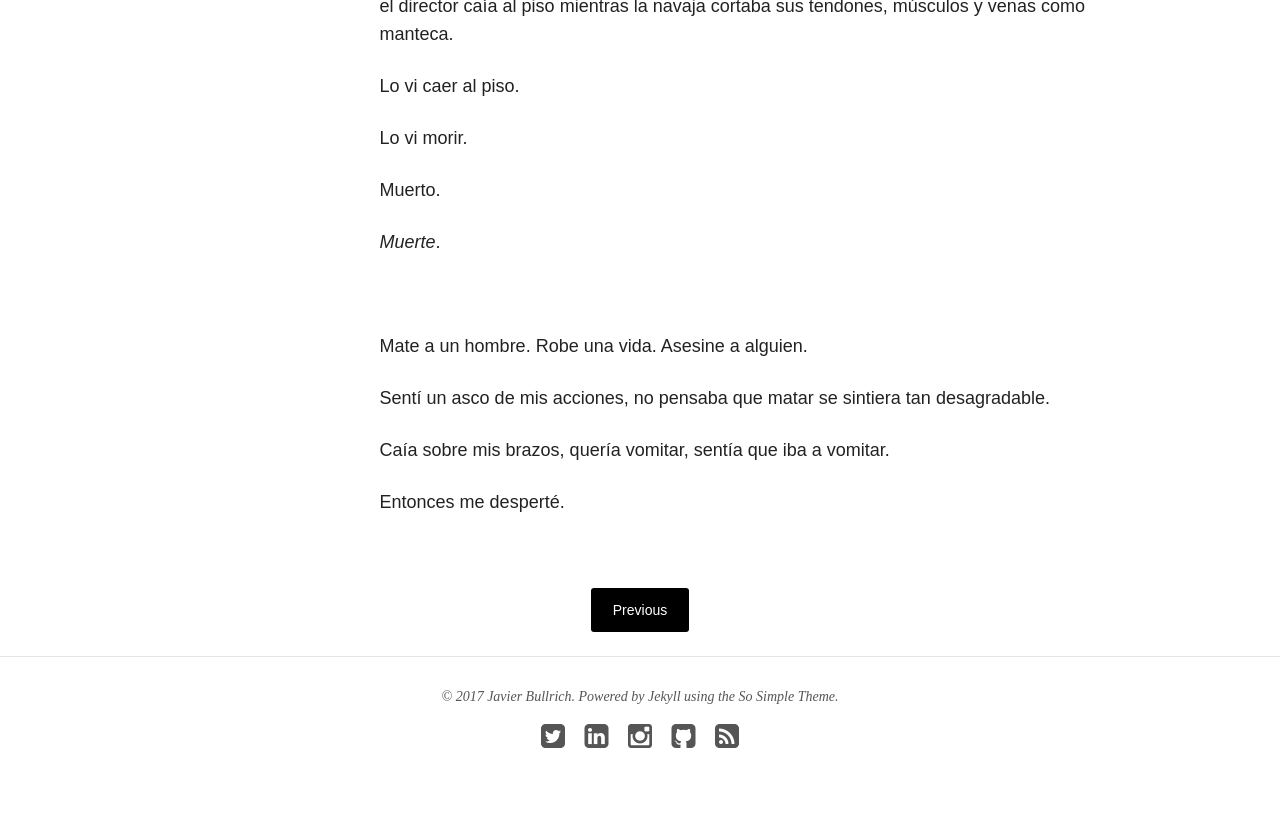
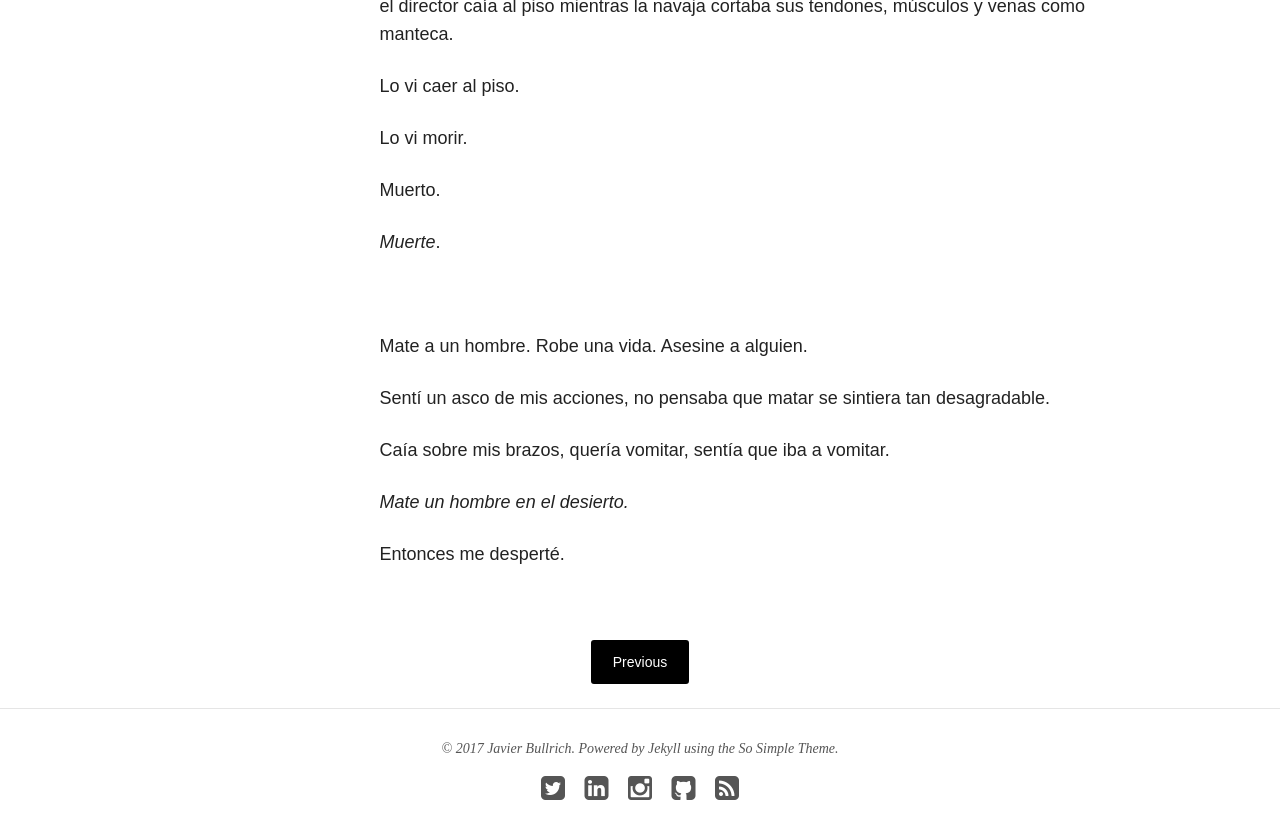
Before and after one commit to Bullrich/escritura, a Jekyll site: the page built from _posts/blog/2017-01-25-en-el-desierto-no-podes-recordar-tu-nombre.md, in a window 1280 px wide and 900 px high, scrolled down 5374 px. Shown: the top 839 px of the window. Built offline with Jekyll 4.4.1, drawn with Linux system fonts in a browser that asks for light colours; nearby versions of some CDN libraries.

Commit message:
! Modificada una oracion

```diff
--- a/_posts/blog/2017-01-25-en-el-desierto-no-podes-recordar-tu-nombre.md
+++ b/_posts/blog/2017-01-25-en-el-desierto-no-podes-recordar-tu-nombre.md
@@ -129,4 +129,6 @@ Sentí un asco de mis acciones, no pensaba que matar se sintiera tan desagradabl
 
 Caía sobre mis brazos, quería vomitar, sentía que iba a vomitar.
 
+*Mate un hombre en el desierto.*
+
 Entonces me desperté.
```
